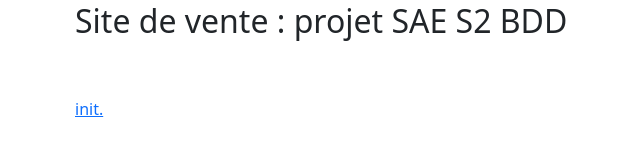
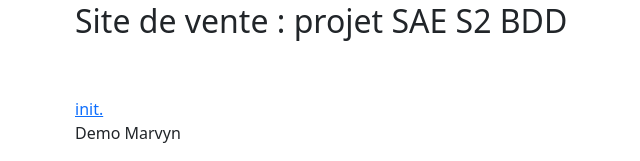
Before and after one commit to Team-Chartreuse/site-E-commerce, a Flask app: page / in a window 1280 px wide. Shown: the part 1427-1588 px from the top of the page, without its empty margins (7-647 px from the left). Before the commit the page ends 1544 px from the top, so only its background shows below. Run offline with Flask 3, Linux system fonts and the light colour scheme; some libraries are stand-ins or nearby versions.

Commit message:
ajout nom prenom

```diff
--- a/templates/auth/layout.html
+++ b/templates/auth/layout.html
@@ -20,6 +20,8 @@
         <h2>Site de vente : projet SAE S2 BDD</h2>
         <br><br>
         <a href="/base/init">init.</a>
+        <br>
+        <p>Demo Marvyn</p>
     {% endblock %}
 </div><!-- /.container -->
 
```
